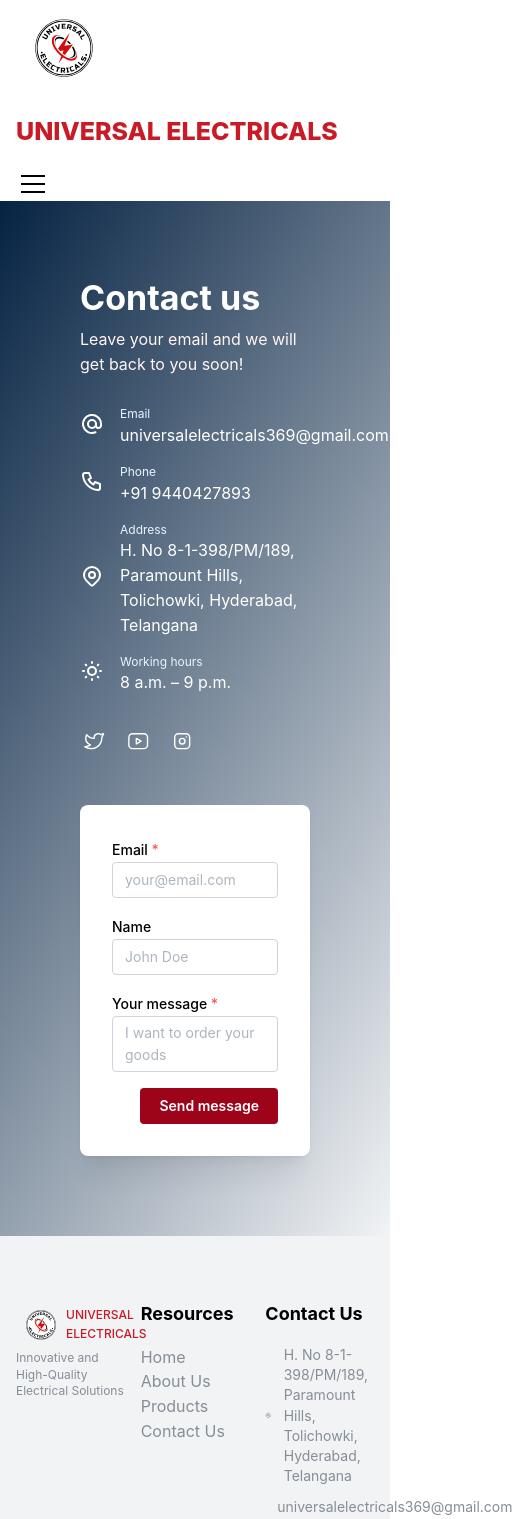
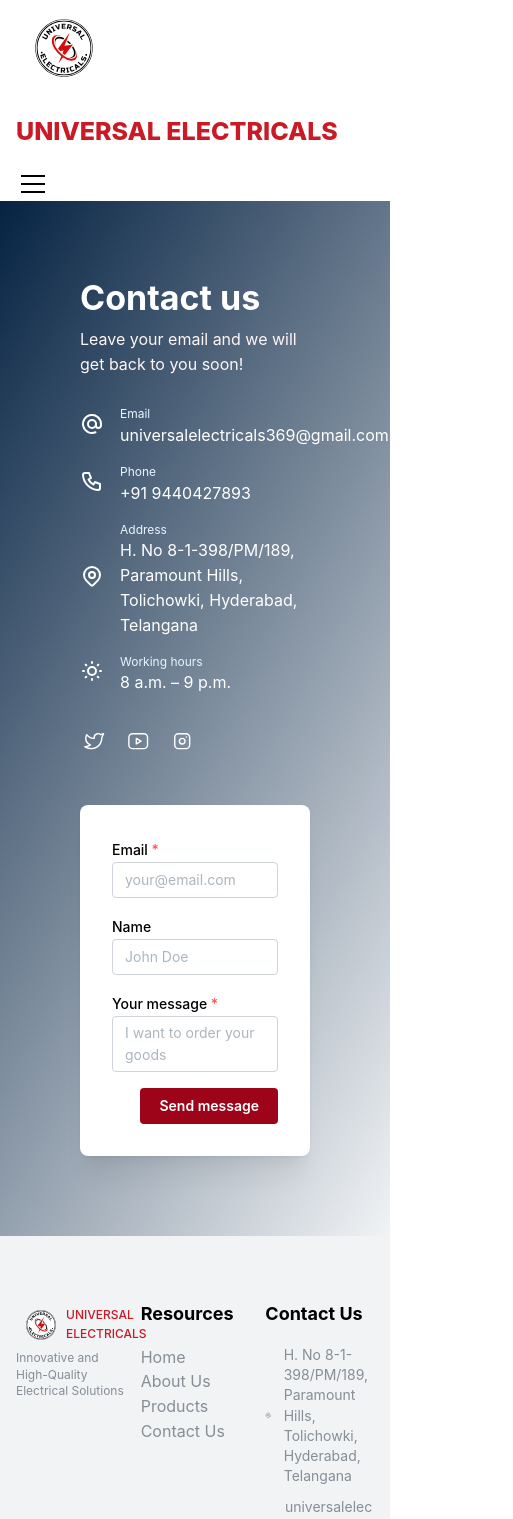
Before and after one commit to wajeehafathima/universalnodeweb, a Next.js app: page /ContactUs in a window 390 px wide. Shown: the top 1519 px of the page, 513 px wide, since content can reach past the window. Built offline with nearby package versions, Linux system fonts and the light colour scheme.

Commit message:
Fix mobile style issue

```diff
--- a/src/components/Footer.tsx
+++ b/src/components/Footer.tsx
@@ -38,7 +38,7 @@
               <IconMapPin color="gray" size={35} />
               <Text c="dimmed" ml="sm" size="sm">H. No 8-1-398/PM/189, Paramount Hills, Tolichowki, Hyderabad, Telangana</Text>
             </Flex>
-            <Flex align="center" mt="xs">
+            <Flex align="center" mt="xs"  className={classes.breakword}>
               <IconMail color="gray" size={20} />
               <Text c="dimmed" ml="sm" size="sm">universalelectricals369@gmail.com</Text>
             </Flex>
--- a/src/components/HeaderMenu.tsx
+++ b/src/components/HeaderMenu.tsx
@@ -82,8 +82,9 @@
   return (
     <Box pb={0}>
       <header className={classes.header}>
-        <Group justify="space-between"h="100%">
-        <Group justify="space-between" h="100%">
+        <Group justify="space-between">
+
+        <Group>
           <img src="/ue.svg" alt="Universal Electricals" className={styles.logo} />
           <Title tt="uppercase" c="#c91a25" fw={800} size="25px" lh="md"> Universal Electricals</Title>
         </Group>
@@ -167,7 +168,7 @@
           </a>
           <UnstyledButton className={classes.link} onClick={toggleLinks}>
             <Center inline>
-              <Box component="span" mr={5}>
+              <Box component="span" mr={5} onClick={() => location.assign('/products/ProductsLayout')}>
                 Products
               </Box>
               <IconChevronDown
--- a/src/pages/ContactUs.tsx
+++ b/src/pages/ContactUs.tsx
@@ -12,24 +12,7 @@
   import { ContactIconsList } from '../components/ContactIcons';
   import '@mantine/core/styles.css'; // Import Mantine styles
   import classes from '../../styles/ContactUs.module.css';
-  import { MantineProvider, MantineThemeOverride } from '@mantine/core';
 
-  const theme: MantineThemeOverride = {
-    colors: {
-      myColor: [
-        '#ffeaec',
-        '#fdd4d6',
-        '#f4a7ac',
-        '#ec777e',
-        '#e64f57',
-        '#e3353f',
-        '#e22732',
-        '#c91a25',
-        '#b31220',
-        '#9e0419',
-      ],
-    },
-  };
 
   const social = [IconBrandTwitter, IconBrandYoutube, IconBrandInstagram];
 
@@ -41,7 +24,6 @@
     ));
 
     return (
-      <MantineProvider theme={theme}>
       <div className={classes.wrapper}>
         <SimpleGrid cols={{ base: 1, sm: 2 }} spacing={50}>
           <div>
@@ -82,6 +64,5 @@
           </div>
         </SimpleGrid>
       </div>
-      </MantineProvider>
     );
   }
--- a/src/pages/_app.tsx
+++ b/src/pages/_app.tsx
@@ -24,8 +24,6 @@
   },
 };
 
-
-
 function App({ Component, pageProps }: AppProps) {
 
   const router = useRouter();
@@ -35,11 +33,11 @@
       {isAppShellRoute ? (
           <Component {...pageProps} />
         ) : (
-          <div>
-            <HeaderMenu></HeaderMenu>
+          <>
+          <HeaderMenu></HeaderMenu>
             <Component {...pageProps} />
             <Footer></Footer>
-          </div>
+          </>
         )}
     </MantineProvider>
   );
--- a/styles/Footer.module.css
+++ b/styles/Footer.module.css
@@ -77,3 +77,9 @@
   padding-top: rem(3px);
   padding-bottom: rem(3px);
 }
+
+.breakword {
+  word-wrap: break-word;
+  overflow-wrap: break-word;
+  word-break: break-word;
+}
--- a/styles/global.css
+++ b/styles/global.css
@@ -31,7 +31,7 @@
   height: auto;
 }
 
- .input {
+.input {
     background-color: var(--mantine-color-white);
     border-color: var(--mantine-color-gray-4);
     color: var(--mantine-color-black);
@@ -39,4 +39,4 @@
     &::placeholder {
       color: var(--mantine-color-gray-5);
     }
-  }
+}
```
